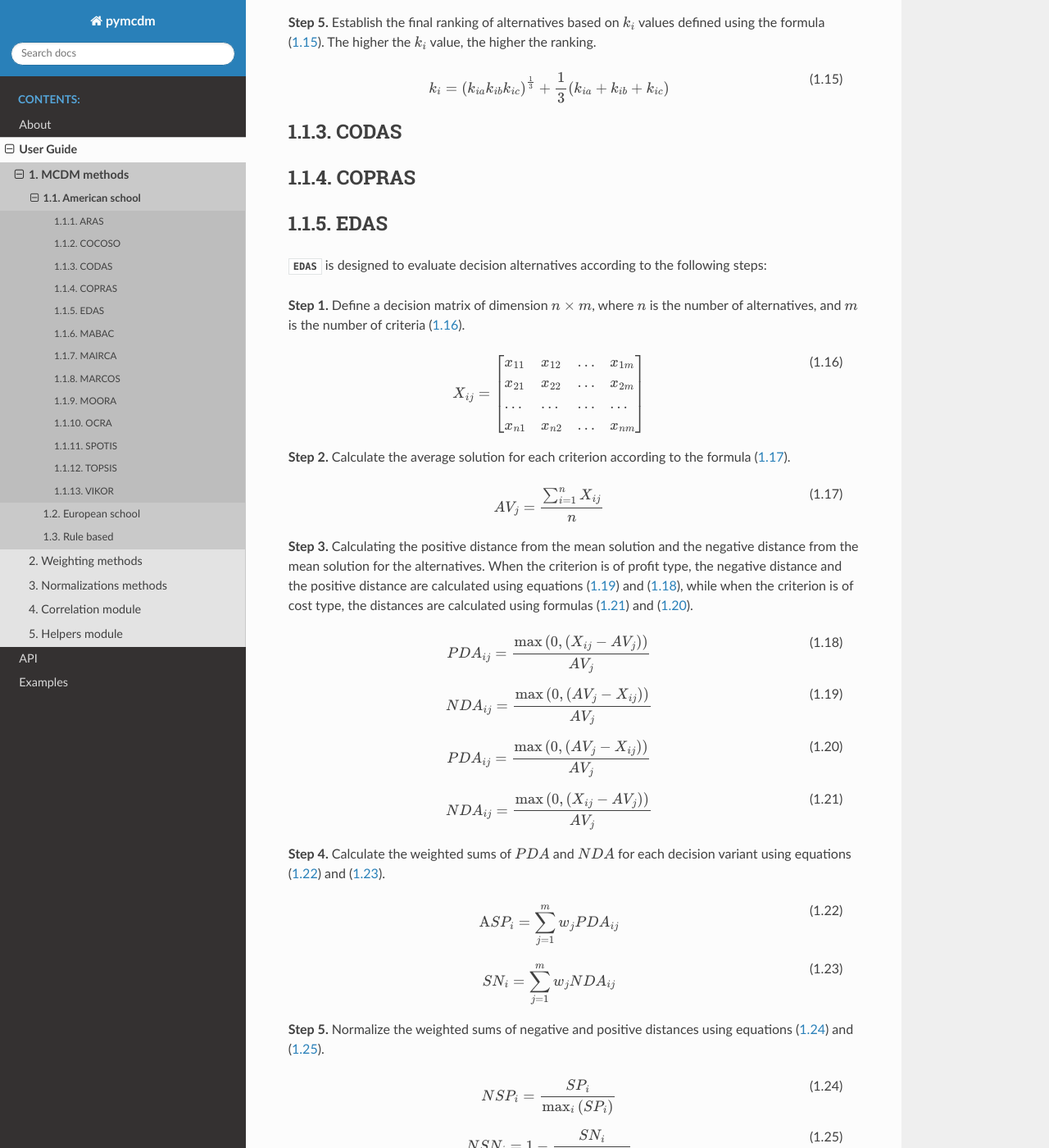
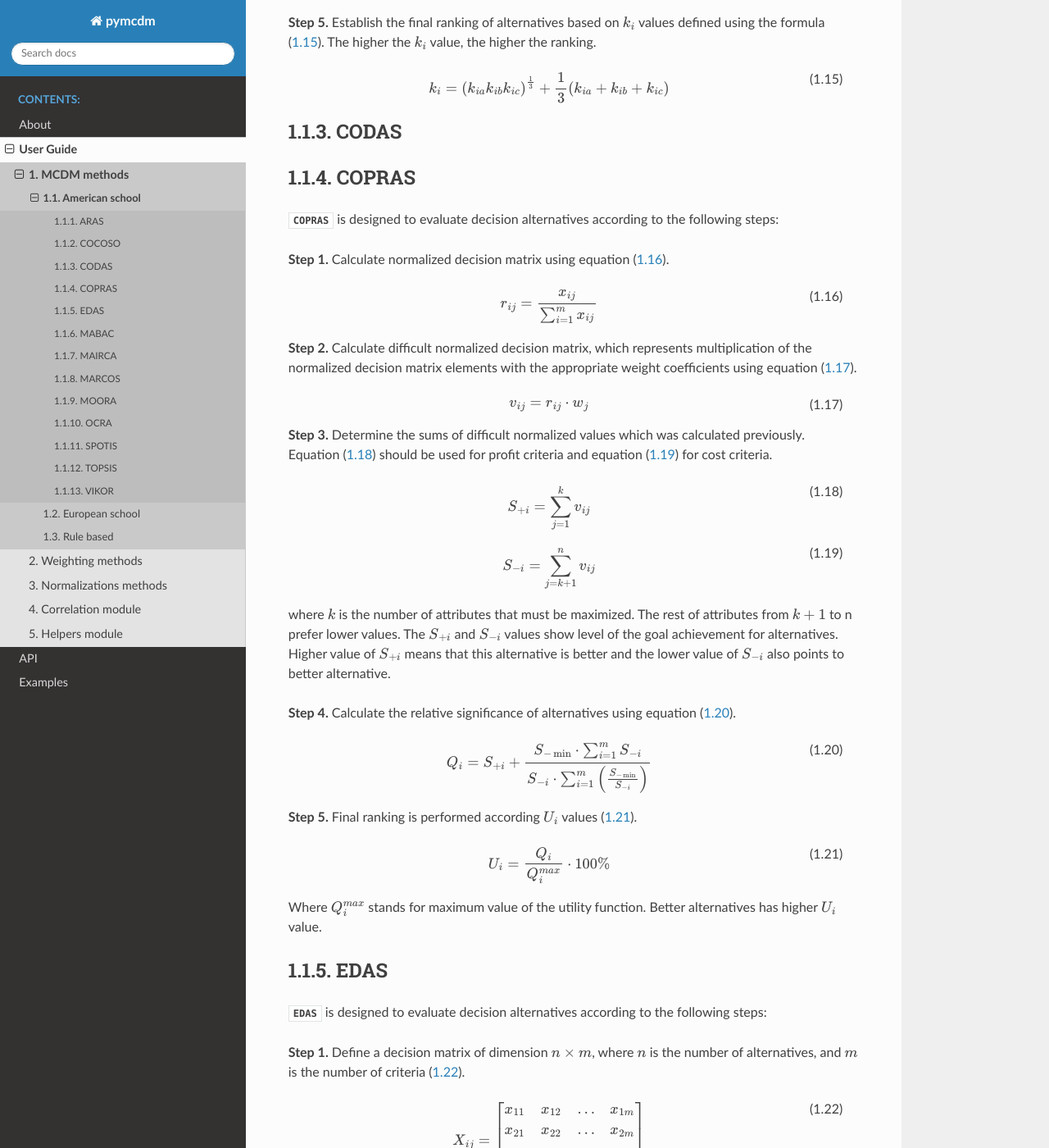
Before and after one commit to leeeeeeeee2/mcda, a Sphinx documentation site: the page built from docs/modules/american_school.rst, in a window 1280 px wide and 1400 px high, scrolled down 2154 px. Shown: the whole window at 82% size. Built offline with Sphinx 7.4.7 and the Read the Docs theme 2.0.0, drawn with Linux system fonts in a browser that asks for light colours; pages that are not in the unit, such as notebooks, are missing from menus; some of the changed text lies outside the part shown.

Commit message:
COPRAS doc desc added

```diff
--- a/docs/modules/american_school.rst
+++ b/docs/modules/american_school.rst
@@ -163,6 +163,66 @@ CODAS
 
 COPRAS
 =======================
+
+:class:`COPRAS` is designed to evaluate decision alternatives according to the following steps:
+
+**Step 1.** Calculate normalized decision matrix using equation (:eq:`eq:copras_sum`).
+
+.. math::
+    \begin{equation}
+        r_{i j}=\frac{x_{i j}}{\sum_{i=1}^{m} x_{i j}}
+    \end{equation}
+    :label: eq:copras_sum
+
+
+**Step 2.** Calculate difficult normalized decision matrix, which represents multiplication of the normalized decision
+matrix elements with the appropriate weight coefficients using equation (:eq:`eq:copras_e`).
+
+.. math::
+    \begin{equation}
+        v_{ij} = r_{ij} \cdot w_j
+    \end{equation}
+    :label: eq:copras_e
+
+**Step 3.** Determine the sums of difficult normalized values which was calculated previously. Equation
+(:eq:`eq:copras_splus`) should be used for profit criteria and equation (:eq:`eq:copras_sminus`) for cost criteria.
+
+.. math::
+    \begin{equation}
+        S_{+i}=\sum_{j=1}^{k} v_{i j}
+    \end{equation}
+    :label: eq:copras_splus
+
+.. math::
+    \begin{equation}
+        S_{-i}=\sum_{j=k+1}^{n} v_{i j}
+    \end{equation}
+    :label: eq:copras_sminus
+
+where :math:`k` is the number of attributes that must be maximized. The rest of attributes from :math:`k+1` to n prefer
+lower values. The :math:`S_{+i}` and :math:`S_{-i}` values show level of the goal achievement for alternatives. Higher
+value of :math:`S_{+i}` means that this alternative is better and the lower value of :math:`S_{-i}` also points to
+better alternative.
+
+**Step 4.** Calculate the relative significance of alternatives using equation (:eq:`eq:copras_q`).
+
+.. math::
+    \begin{equation}
+        \label{eq:copras_q}
+        Q_{i}=S_{+i}+\frac{S_{-\min } \cdot \sum_{i=1}^{m} S_{-i}}{S_{-i} \cdot \sum_{i=1}^{m}\left(\frac{S_{-\min }}{S_{-i}}\right)}
+    \end{equation}
+    :label: eq:copras_q
+
+**Step 5.** Final ranking is performed according :math:`U_i` values (:eq:`eq:copras_u`).
+
+.. math::
+    \begin{equation}
+        U_i = \frac{Q_i}{Q^{max}_i} \cdot 100\%
+    \end{equation}
+    :label: eq:copras_u
+
+Where :math:`Q^{max}_i` stands for maximum value of the utility function. Better alternatives has higher :math:`U_i`
+value.
 
 EDAS
 =======================
```
